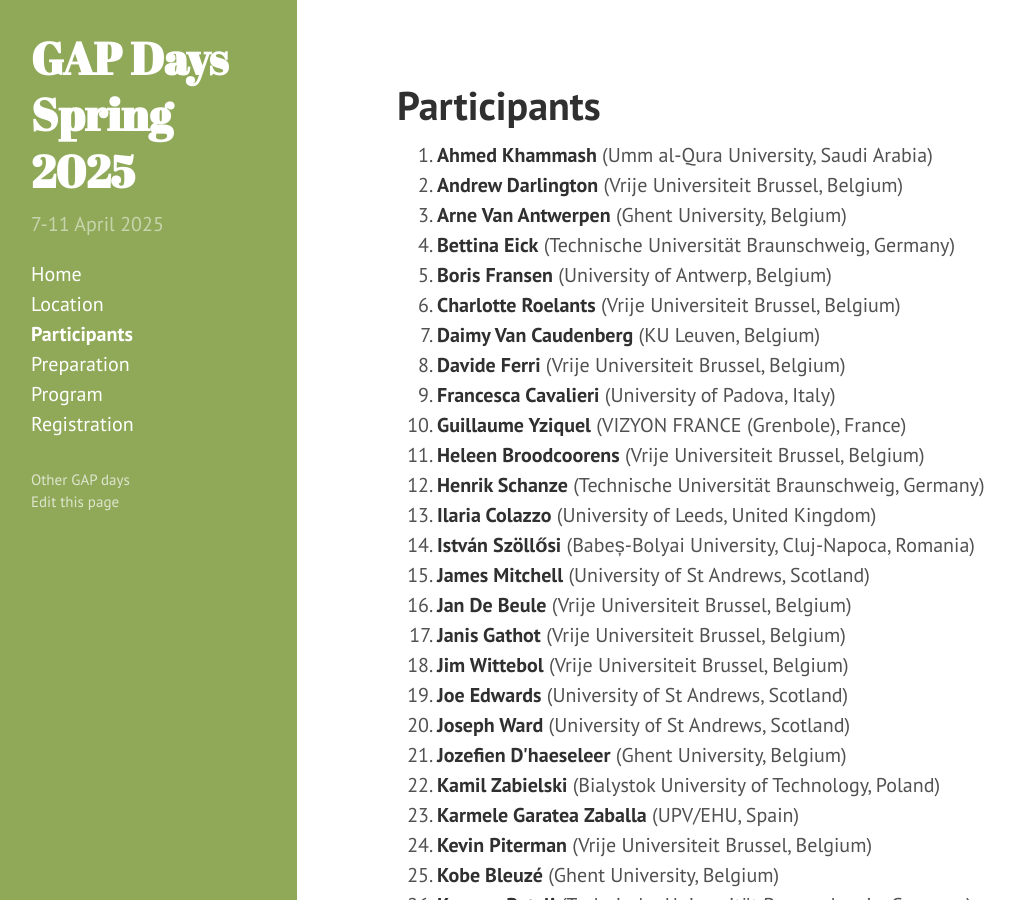
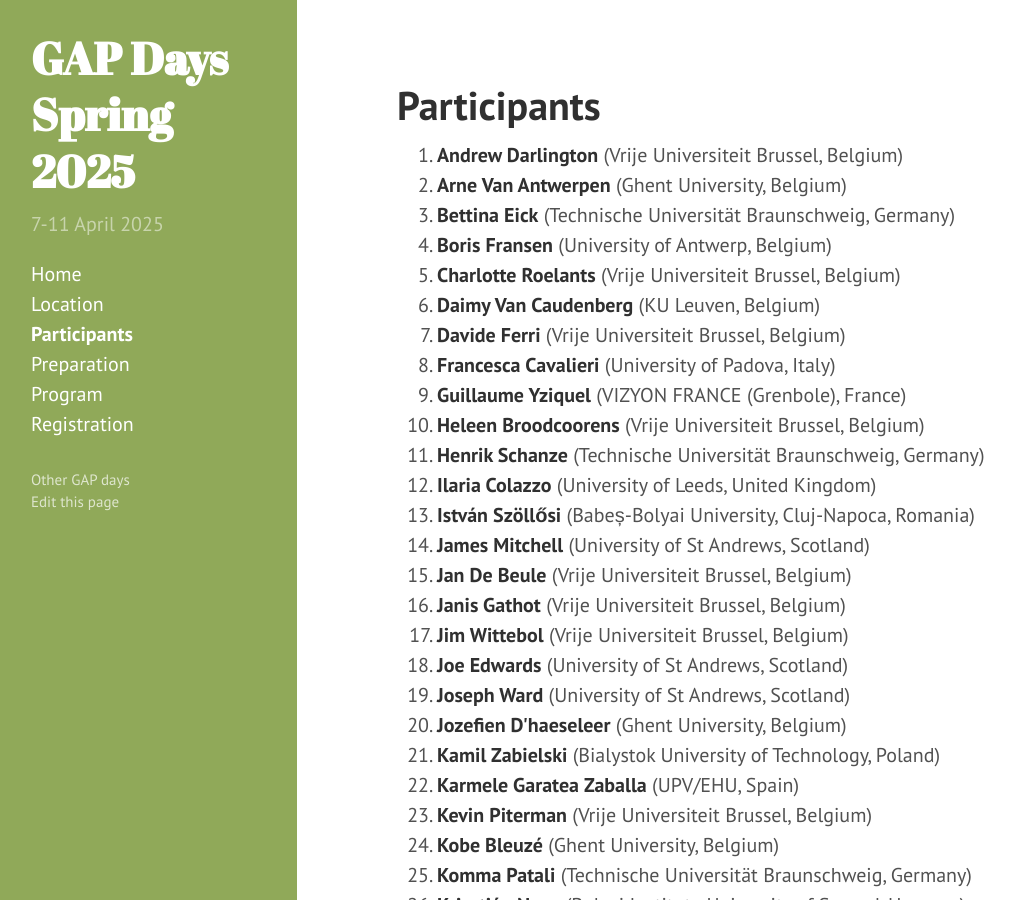
Before and after one commit to gapdays/gapdays2025-spring, a Jekyll site: the page built from participants.md, in a window 1280 px wide and 900 px high. Shown: the whole window, without its empty margins (3-1018 px from the left). Built offline with Jekyll 4.4.1, drawn with Linux system fonts in a browser that asks for light colours.

Commit message:
updated list of participants

```diff
--- a/participants.md
+++ b/participants.md
@@ -16,7 +16,6 @@ participants:
   - {name: Thomas Breuer, affiliation: "RWTH Aachen, Germany"}
   - {name: Meike Weiß, affiliation: "RWTH Aachen, Germany"}
   - {name: Ruth Hoffmann, affiliation: "University of St Andrews, Scotland"}
-  - {name: Ahmed Khammash, affiliation: "Umm al-Qura University, Saudi Arabia"}
   - {name: Kamil Zabielski, affiliation: "Bialystok University of Technology, Poland"}
   - {name: Nour Alnajjarine, affiliation: "University of Rijeka, Croatia"}
   - {name: Tobias Ocula, affiliation: "Vrije Universiteit Brussel, Belgium"}
```
